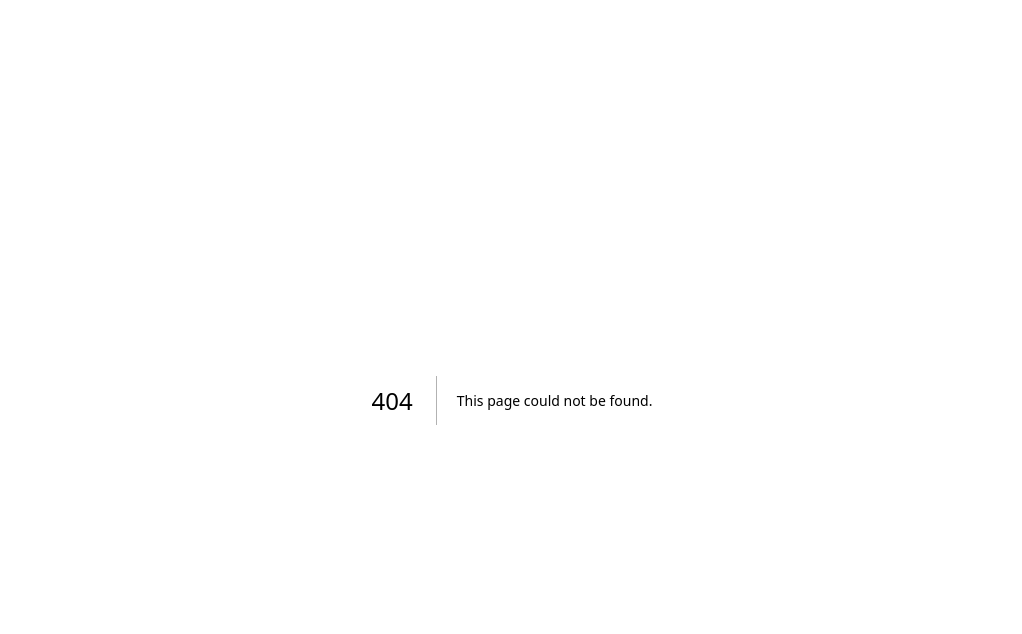
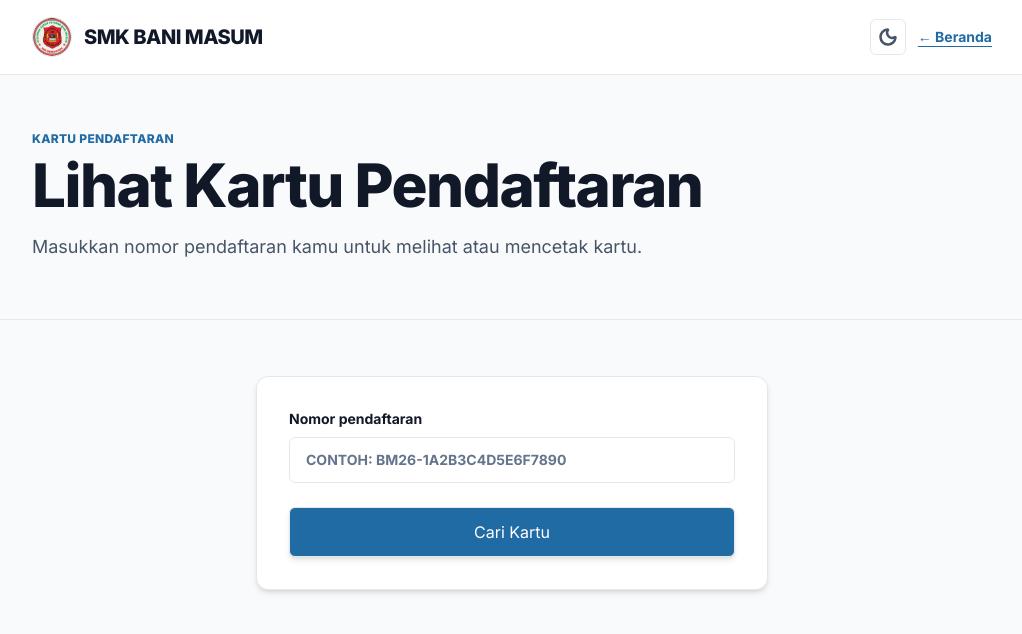
Before and after one commit to 0xHadiRamdhani/BaniMaHub-PPDB, a Next.js app: page /ppdb/tiket in a window 1280 px wide. Before the commit this address had no page. Shown: the top 634 px of the page, without its empty margins (128-1150 px from the left). Built offline with nearby package versions, Linux system fonts and the light colour scheme.

Commit message:
feat: create separate /ppdb/tiket page without Cek Status button

```diff
--- a/app/page.tsx
+++ b/app/page.tsx
@@ -52,7 +52,7 @@ export default async function Home() {
         <Header />
 
         <section className="relative overflow-hidden border-b border-neutral-300 py-10 sm:py-16 lg:py-20"><TechBackground /><div className="relative z-10 mx-auto grid max-w-7xl items-center gap-8 px-4 sm:gap-10 sm:px-8 lg:grid-cols-[1.05fr_.95fr] lg:gap-16">
-            <Reveal><div className="lg:max-w-2xl"><h1 className="font-extrabold tracking-tight text-4xl leading-[.98] sm:text-7xl">Wujudkan Masa Depanmu Mulai dari SMK Bani Masum!</h1><p className="mt-5 max-w-xl text-base leading-7 text-ink/80 sm:text-lg sm:leading-8">Belajar keahlian yang benar-benar dipakai di dunia kerja, dari praktik nyata sampai bimbingan guru yang siap mendampingi kamu sampai lulus.</p><div className="mt-6 flex flex-col gap-3 sm:mt-7 sm:flex-row sm:flex-wrap sm:gap-4"><Link href="/ppdb/daftar" className="rounded-lg transition-all hover:-translate-y-1 hover:shadow-lg  bg-primary px-6 py-3 text-center font-bold text-[#ffffff] shadow-md rounded-xl " style={{ color: "#ffffff" }}>Daftar Sekarang</Link><a href="#jurusan" className="rounded-lg transition-all hover:-translate-y-1 hover:shadow-lg  bg-paper px-6 py-3 text-center font-bold text-primary shadow-md rounded-xl" style={{ color: "var(--btn-secondary-text)" }}>Lihat Jurusan</a>{registrationNumber && <Link href={`/ppdb/kartu?number=${registrationNumber}`} className="rounded-lg transition-all hover:-translate-y-1 hover:shadow-lg bg-amber-500 px-6 py-3 text-center font-bold text-white shadow-md rounded-xl">Lihat Tiket Kamu</Link>}</div></div></Reveal>
+            <Reveal><div className="lg:max-w-2xl"><h1 className="font-extrabold tracking-tight text-4xl leading-[.98] sm:text-7xl">Wujudkan Masa Depanmu Mulai dari SMK Bani Masum!</h1><p className="mt-5 max-w-xl text-base leading-7 text-ink/80 sm:text-lg sm:leading-8">Belajar keahlian yang benar-benar dipakai di dunia kerja, dari praktik nyata sampai bimbingan guru yang siap mendampingi kamu sampai lulus.</p><div className="mt-6 flex flex-col gap-3 sm:mt-7 sm:flex-row sm:flex-wrap sm:gap-4"><Link href="/ppdb/daftar" className="rounded-lg transition-all hover:-translate-y-1 hover:shadow-lg  bg-primary px-6 py-3 text-center font-bold text-[#ffffff] shadow-md rounded-xl " style={{ color: "#ffffff" }}>Daftar Sekarang</Link><a href="#jurusan" className="rounded-lg transition-all hover:-translate-y-1 hover:shadow-lg  bg-paper px-6 py-3 text-center font-bold text-primary shadow-md rounded-xl" style={{ color: "var(--btn-secondary-text)" }}>Lihat Jurusan</a>{registrationNumber && <Link href={`/ppdb/tiket?number=${registrationNumber}`} className="rounded-lg transition-all hover:-translate-y-1 hover:shadow-lg bg-amber-500 px-6 py-3 text-center font-bold text-white shadow-md rounded-xl">Lihat Tiket Kamu</Link>}</div></div></Reveal>
             <Float className="w-full lg:max-w-125 lg:justify-self-end"><StudentArt /></Float>
         </div></section>
 
--- /dev/null
+++ b/app/ppdb/tiket/page.tsx
@@ -0,0 +1,96 @@
+"use client";
+
+import Link from "next/link";
+import { useSearchParams } from "next/navigation";
+import { Suspense, useEffect, useState } from "react";
+import { Panel, SubpageShell } from "@/app/components/subpage-shell";
+
+type Registration = { number: string; name: string; status: string };
+
+function RegistrationCardContent() {
+    const searchParams = useSearchParams();
+    const number = searchParams.get("number")?.toUpperCase() ?? "";
+    const [registration, setRegistration] = useState<Registration | null>(null);
+    useEffect(() => {
+        if (!number) return;
+        let active = true;
+        fetch(`/api/pendaftaran?number=${encodeURIComponent(number)}`)
+            .then(async (response) => response.ok ? response.json() as Promise<{ registration: Registration }> : null)
+            .then((data) => { if (active && data) setRegistration(data.registration); })
+            .catch(() => undefined);
+        return () => { active = false; };
+    }, [number]);
+    if (!number || !registration) {
+        return <SubpageShell eyebrow="Kartu Pendaftaran" title={!number ? "Lihat Kartu Pendaftaran" : "Data Tidak Ditemukan"} intro={!number ? "Masukkan nomor pendaftaran kamu untuk melihat atau mencetak kartu." : "Pastikan nomor pendaftaran yang dimasukkan sudah benar."}>
+            <section className="mx-auto max-w-xl px-5 py-14 sm:px-8">
+                <Panel>
+                    {!number ? (
+                        <form onSubmit={(e) => {
+                            e.preventDefault();
+                            const formData = new FormData(e.currentTarget);
+                            window.location.href = `/ppdb/tiket?number=${formData.get("number")}`;
+                        }}>
+                            <label className="block text-sm font-bold">Nomor pendaftaran<input required name="number" placeholder="Contoh: BM26-1A2B3C4D5E6F7890" className="mt-2 block w-full border border-neutral-300 px-4 py-3 uppercase outline-none" /></label>
+                            <button type="submit" className="mt-6 w-full border border-neutral-300 bg-primary px-5 py-3 font-bold text-white shadow-md rounded-xl" style={{ color: "#ffffff" }}>Cari Kartu</button>
+                        </form>
+                    ) : (
+                        <Link href="/ppdb/daftar" className="inline-flex border border-neutral-300 bg-primary px-5 py-3 font-bold text-white shadow-md rounded-xl" style={{ color: "#ffffff" }}>Kembali ke Pendaftaran</Link>
+                    )}
+                </Panel>
+            </section>
+        </SubpageShell>;
+    }
+    const qrUrl = `https://quickchart.io/qr?size=180&text=${encodeURIComponent(`PPDB SMK Bani Masum - ${registration.number}`)}`;
+    return (
+        <SubpageShell eyebrow="Kartu Pendaftaran" title="Kartu Peserta PPDB" intro="Simpan atau cetak kartu ini sebagai bukti pendaftaran sementara.">
+            <style type="text/css" media="print">{`
+                body * { visibility: hidden; }
+                #printable-card, #printable-card * { visibility: visible; }
+                #printable-card {
+                    position: absolute;
+                    left: 0;
+                    top: 0;
+                    width: 100%;
+                    border: none !important;
+                    box-shadow: none !important;
+                }
+            `}</style>
+            <section className="mx-auto max-w-2xl px-5 py-14 sm:px-8">
+                <Panel>
+                    <div id="printable-card" className="border border-neutral-300 bg-paper-soft p-6 sm:p-8">
+                        <div className="flex items-start justify-between gap-4 border-b-2 border-primary pb-5">
+                            <div>
+                                <p className="text-xs font-extrabold uppercase tracking-wide text-primary">PPDB 2026/2027</p>
+                                <h2 className="mt-2 font-extrabold tracking-tight text-3xl">SMK BANI MASUM</h2>
+                            </div>
+                            <img src={qrUrl} alt="QR code kartu pendaftaran" width={90} height={90} className="h-[90px] w-[90px] border-2 border-primary bg-paper p-1" />
+                        </div>
+                        <dl className="mt-6 grid gap-4 text-sm sm:grid-cols-2">
+                            <div>
+                                <dt className="font-bold text-neutral-600">Nomor pendaftaran</dt>
+                                <dd className="mt-1 font-extrabold tracking-tight text-2xl">{registration.number}</dd>
+                            </div>
+                            <div>
+                                <dt className="font-bold text-neutral-600">Nama peserta</dt>
+                                <dd className="mt-1 font-bold">{registration.name}</dd>
+                            </div>
+                            <div>
+                                <dt className="font-bold text-neutral-600">Status</dt>
+                                <dd className="mt-1 font-bold text-primary">{registration.status}</dd>
+                            </div>
+                            <div>
+                                <dt className="font-bold text-neutral-600">Tanggal cetak</dt>
+                                <dd className="mt-1">{new Intl.DateTimeFormat("id-ID", { dateStyle: "long" }).format(new Date())}</dd>
+                            </div>
+                        </dl>
+                    </div>
+                    <div className="mt-6 flex flex-col gap-3 sm:flex-row">
+                        <button type="button" onClick={() => window.print()} className="border border-neutral-300 bg-primary px-5 py-3 font-bold text-white shadow-md rounded-xl" style={{ color: "#ffffff" }}>Cetak Kartu</button>
+                    </div>
+                </Panel>
+            </section>
+        </SubpageShell>
+    );
+}
+
+export default function RegistrationCardPage() { return <Suspense fallback={<SubpageShell eyebrow="Kartu Pendaftaran" title="Memuat Kartu..."><section className="mx-auto max-w-xl px-5 py-14 sm:px-8"><Panel><p>Menyiapkan kartu pendaftaran.</p></Panel></section></SubpageShell>}><RegistrationCardContent /></Suspense>; }
```
